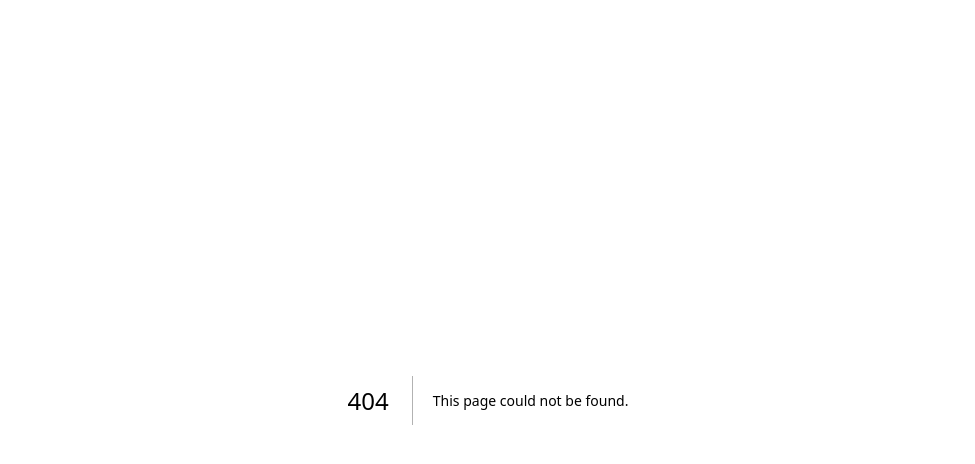
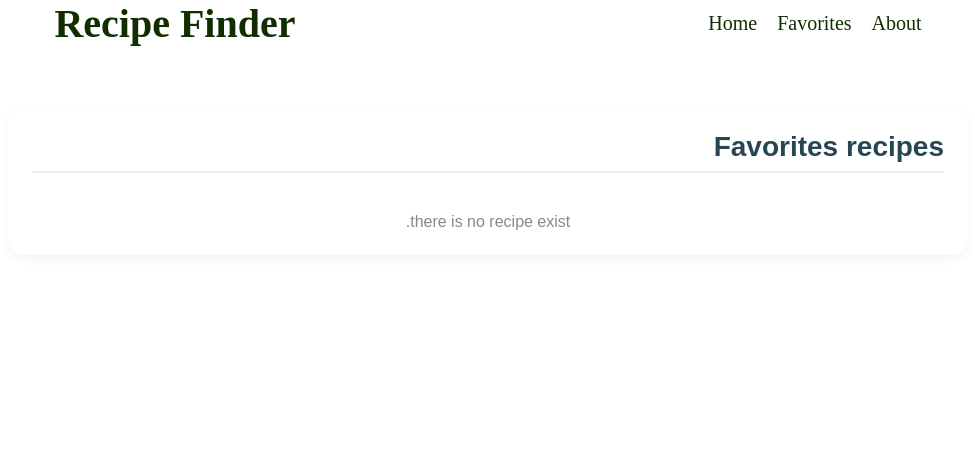
Before and after one commit to HasanKazemi/Recipe-Finder, a Next.js app: page /favorites in a window 1280 px wide. Before the commit this address had no page. Shown: the top 464 px of the page, without its empty margins (152-1127 px from the left). Built offline with nearby package versions, Linux system fonts and the light colour scheme.

Commit message:
create favorite page

```diff
--- /dev/null
+++ b/app/favorites/favorites.css
@@ -0,0 +1,93 @@
+.search-container {
+  max-width: 960px;
+  margin: 60px auto;
+  padding: 24px;
+  background-color: #ffffff;
+  border-radius: 16px;
+  box-shadow: 0 4px 10px rgba(0, 0, 0, 0.05);
+  direction: rtl;
+  font-family: sans-serif;
+}
+
+.search-title {
+  font-size: 28px;
+  font-weight: bold;
+  color: #264653;
+  margin-bottom: 24px;
+  border-bottom: 2px solid #eee;
+  padding-bottom: 8px;
+}
+
+.grid {
+  display: grid;
+  grid-template-columns: repeat(auto-fill, minmax(260px, 1fr));
+  gap: 24px;
+}
+
+.card {
+  background-color: #fafafa;
+  border: 1px solid #ddd;
+  border-radius: 12px;
+  padding: 16px;
+  display: flex;
+  flex-direction: column;
+  align-items: stretch;
+  transition: box-shadow 0.3s ease;
+}
+
+.card:hover {
+  box-shadow: 0 4px 12px rgba(0, 0, 0, 0.1);
+}
+
+.card-image {
+  width: 100%;
+  height: 160px;
+  object-fit: cover;
+  border-radius: 8px;
+  margin-bottom: 12px;
+}
+
+.card-title {
+  font-size: 16px;
+  font-weight: 600;
+  margin-bottom: 12px;
+  color: #333;
+  min-height: 48px;
+}
+
+.card-actions {
+  display: flex;
+  gap: 8px;
+  margin-top: auto;
+}
+
+.card-button {
+  flex: 1;
+  padding: 8px 12px;
+  border: none;
+  border-radius: 6px;
+  cursor: pointer;
+  background-color: #2a9d8f;
+  color: white;
+  font-size: 14px;
+  transition: background-color 0.3s ease;
+}
+
+.card-button:hover {
+  background-color: #21867a;
+}
+
+.card-button.remove {
+  background-color: #e63946;
+}
+
+.card-button.remove:hover {
+  background-color: #c82333;
+}
+
+.loading {
+  text-align: center;
+  font-size: 16px;
+  color: #888;
+  margin-top: 40px;
+}
--- /dev/null
+++ b/app/favorites/page.tsx
@@ -0,0 +1,78 @@
+'use client';
+import { useEffect, useState } from 'react';
+import { useRouter } from 'next/navigation';
+import './favorites.css';
+import Navbar from '@/components/Navbar';
+
+export default function FavoritesPage() {
+  const [favorites, setFavorites] = useState<any[]>([]);
+  const [loading, setLoading] = useState(true);
+  const router = useRouter();
+
+  useEffect(() => {
+    const loadFavorites = async () => {
+      const stored = localStorage.getItem('favorites') || '[]';
+      const ids = JSON.parse(stored);
+
+      if (ids.length === 0) {
+        setFavorites([]);
+        setLoading(false);
+        return;
+      }
+
+      try {
+        const requests = ids.map((id: string) =>
+          fetch(`https://api.spoonacular.com/recipes/${id}/information?apiKey=${process.env.NEXT_PUBLIC_SPOONACULAR_API_KEY}`)
+        );
+        const responses = await Promise.all(requests);
+        const data = await Promise.all(responses.map((res) => res.json()));
+        setFavorites(data);
+      } catch (err) {
+        console.error(err);
+        setFavorites([]);
+      } finally {
+        setLoading(false);
+      }
+    };
+
+    loadFavorites();
+  }, []);
+
+  const handleRemove = (id: number) => {
+    const updated = favorites.filter((fav) => fav.id !== id);
+    setFavorites(updated);
+    localStorage.setItem('favorites', JSON.stringify(updated.map((fav) => fav.id)));
+  };
+
+  if (loading) return <p className="loading">Loading...</p>;
+
+  return (
+    <>
+        <Navbar />
+        <div className="search-container">
+        <h1 className="search-title">Favorites recipes</h1>
+
+        {favorites.length === 0 ? (
+            <p className="loading">there is no recipe exist.</p>
+        ) : (
+            <div className="grid">
+            {favorites.map((recipe) => (
+                <div key={recipe.id} className="card">
+                <img src={recipe.image} alt={recipe.title} className="card-image" />
+                <h2 className="card-title">{recipe.title}</h2>
+                <div className="card-actions">
+                    <button onClick={() => router.push(`/recipe/${recipe.id}`)} className="card-button">
+                        more details
+                    </button>
+                    <button onClick={() => handleRemove(recipe.id)} className="card-button remove">
+                        delete
+                    </button>
+                </div>
+                </div>
+            ))}
+            </div>
+        )}
+        </div>
+    </>
+  );
+}
--- a/components/Navbar/index.tsx
+++ b/components/Navbar/index.tsx
@@ -9,7 +9,7 @@ const Navbar = () => {
         </div>
         <div className={styles.navLinkContainer}>
             <Link href="/" className={styles.navLink}>Home</Link>
-            <Link href="/" className={styles.navLink}>Favorites</Link>
+            <Link href="/favorites" className={styles.navLink}>Favorites</Link>
             <Link href="/" className={styles.navLink}>About</Link>
         </div>
     </nav>
```
